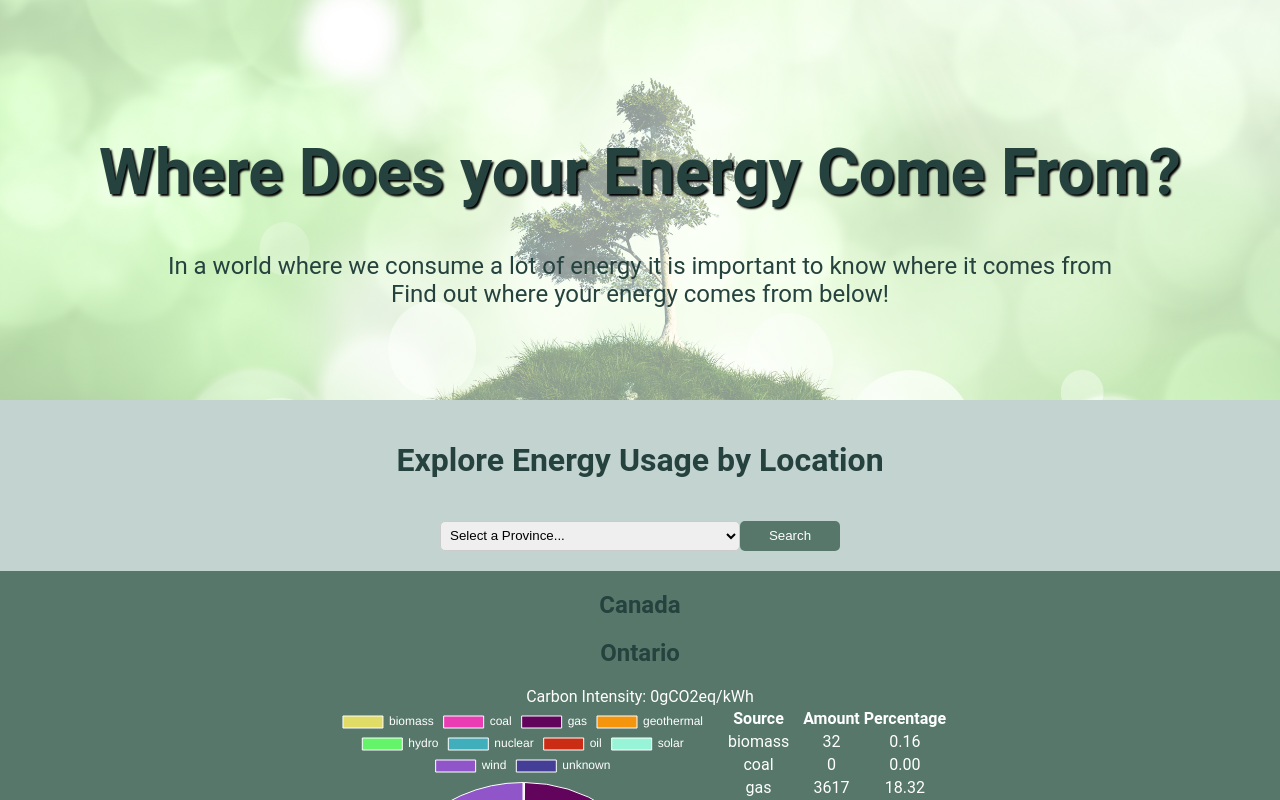
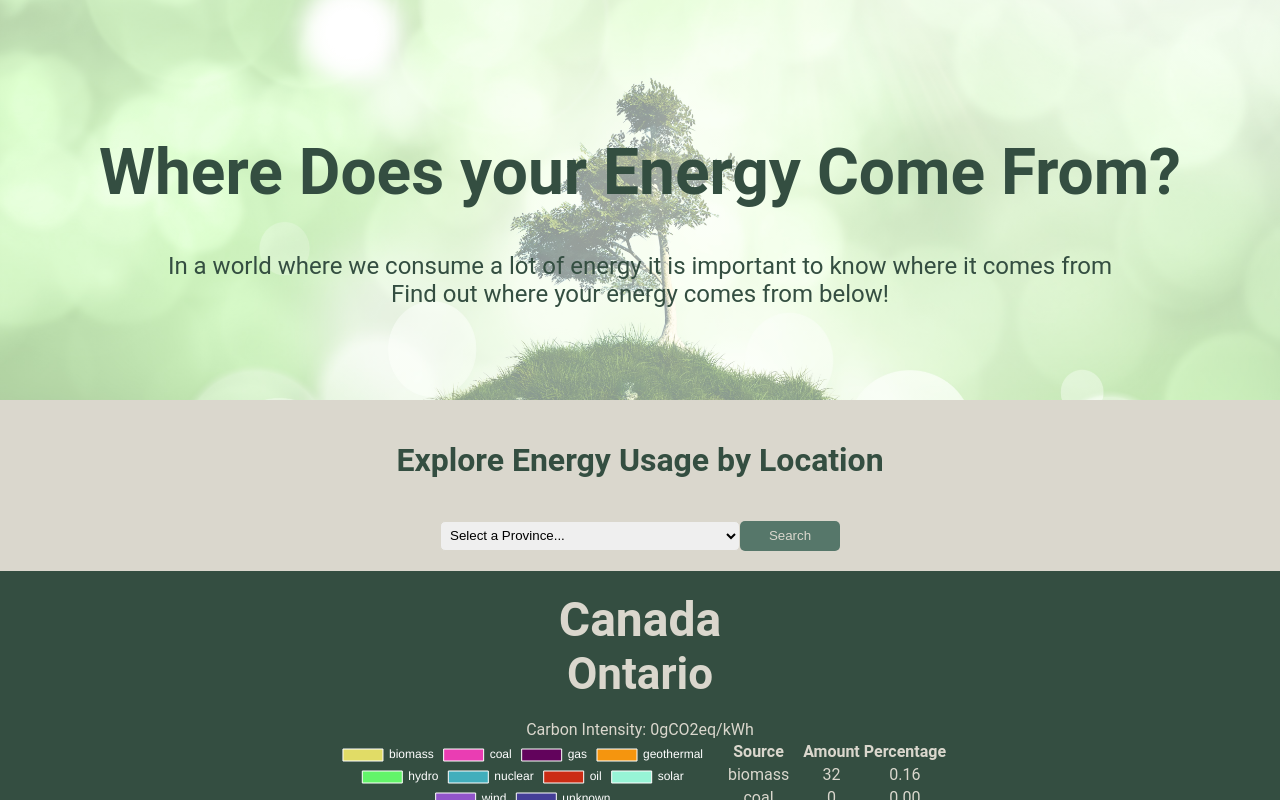
Before and after one commit to SyndicateGit/CheckYourSource, a React (Create React App) app: page / in a window 1280 px wide. Shown: the top 800 px of the page. Built offline with nearby package versions, Linux system fonts and the light colour scheme; no server answers.

Commit message:
Added font to html and change some colors for the Pie Chart

```diff
--- a/public/index.html
+++ b/public/index.html
@@ -5,6 +5,10 @@
     <link rel="icon" href="%PUBLIC_URL%/favicon.ico" />
     <meta name="viewport" content="width=device-width, initial-scale=1" />
     <meta name="theme-color" content="#000000" />
+    <!--Fonts-->
+    <link rel="preconnect" href="https://fonts.googleapis.com">
+    <link rel="preconnect" href="https://fonts.gstatic.com" crossorigin>
+    <link href="https://fonts.googleapis.com/css2?family=Inter:wght@100..900&display=swap" rel="stylesheet">
     <meta
       name="description"
       content="Web site created using create-react-app"
--- a/src/styles/Introduction.css
+++ b/src/styles/Introduction.css
@@ -1,6 +1,5 @@
 :root{
-    --Titles:#26423E;
-    --shadows: rgb(0, 0, 0);
+    --Titles:#344E41;
 }
 
 .Intro {
@@ -13,7 +12,6 @@
     text-align: center;
     justify-content: center;
     color: var(--Titles);
-    text-shadow: 2px 2px 2px var(--shadows);
     font-size: 2rem;
 }
 
@@ -21,5 +19,4 @@
     font-size: 1.5rem;
     margin: 0;
     padding: 0;
-    text-shadow: none;
 }
--- a/src/styles/PieChart.css
+++ b/src/styles/PieChart.css
@@ -1,3 +1,9 @@
+:root{
+    --Titles:#26423E;
+    --secondaryGreen: #56776A;
+    --font: #DAD7CD;
+}
+
 #pieChart {
     display: flex;
     justify-content: center;
@@ -13,11 +19,11 @@
 
 .values {
     display: inline-block;
-    background-color: white;
+    background-color: var(--font);
 }
 
 .pieChart {
-    color: white;
+    color: var(--font);
 }
 
 #total-consumption,
@@ -28,6 +34,12 @@
     margin: 0;
     padding: 0;
     text-align: center;
-    color: white;
+    color: var(--font);
+}
 
+#total-consumption{
+    margin: 20px 0 0 0;
 }
+#renewable-percentage{
+    margin: 0 0 20px 0;
+}
--- a/src/styles/Search.css
+++ b/src/styles/Search.css
@@ -1,29 +1,27 @@
 :root{
     --Titles:#26423E;
     --secondaryGreen: #56776A;
-    --shadows: rgb(0, 0, 0);
+    --font: #DAD7CD;
 }
 
 h1{
     color: var(--Titles);
 }
 
-h2{
 
-}
 .search-box {
     display: flex;
     flex-direction: column;
     align-items: center;
     gap: 20px;
     padding: 20px;
-    background-color: #C2D3D0;
+    background-color: var(--font);
 }
 
 #select-province {
     width: 300px;
     height: 30px;
-    border: 1px solid #ccc;
+    border: 1px solid var(--font);
     border-radius: 5px;
     padding: 5px;
 }
@@ -32,7 +30,7 @@
     width: 100px;
     height: 30px;
     background-color: var(--secondaryGreen);
-    color: white;
+    color: var(--font);
     border: none;
     border-radius: 5px;
     cursor: pointer;
@@ -42,11 +40,21 @@
     background-color: var(--Titles);
 }
 
-#zone-country,
+#zone-country
+{
+ display: flex;
+ margin: 20px 0 0 0;
+ padding: 0;
+ justify-content: center;
+ font-size: 3rem;
+ color: var(--font);
+}
+
 #zone-name {
- display: flex;
- justify-content: center;
- font-size: 1.5rem;
- color:var(--Titles);
- background-color: #56776A;
+    display: flex;
+    margin: 0 0 20px 0;
+    padding: 0;
+    justify-content: center;
+    font-size: 2.75rem;
+    color: var(--font);
 }
--- a/src/styles/index.css
+++ b/src/styles/index.css
@@ -1,5 +1,5 @@
 body{
-    background-color: #56776A;
+    background-color: #344E41;
     font-family: 'Roboto', sans-serif;
     margin: 0;
     padding: 0;
```
